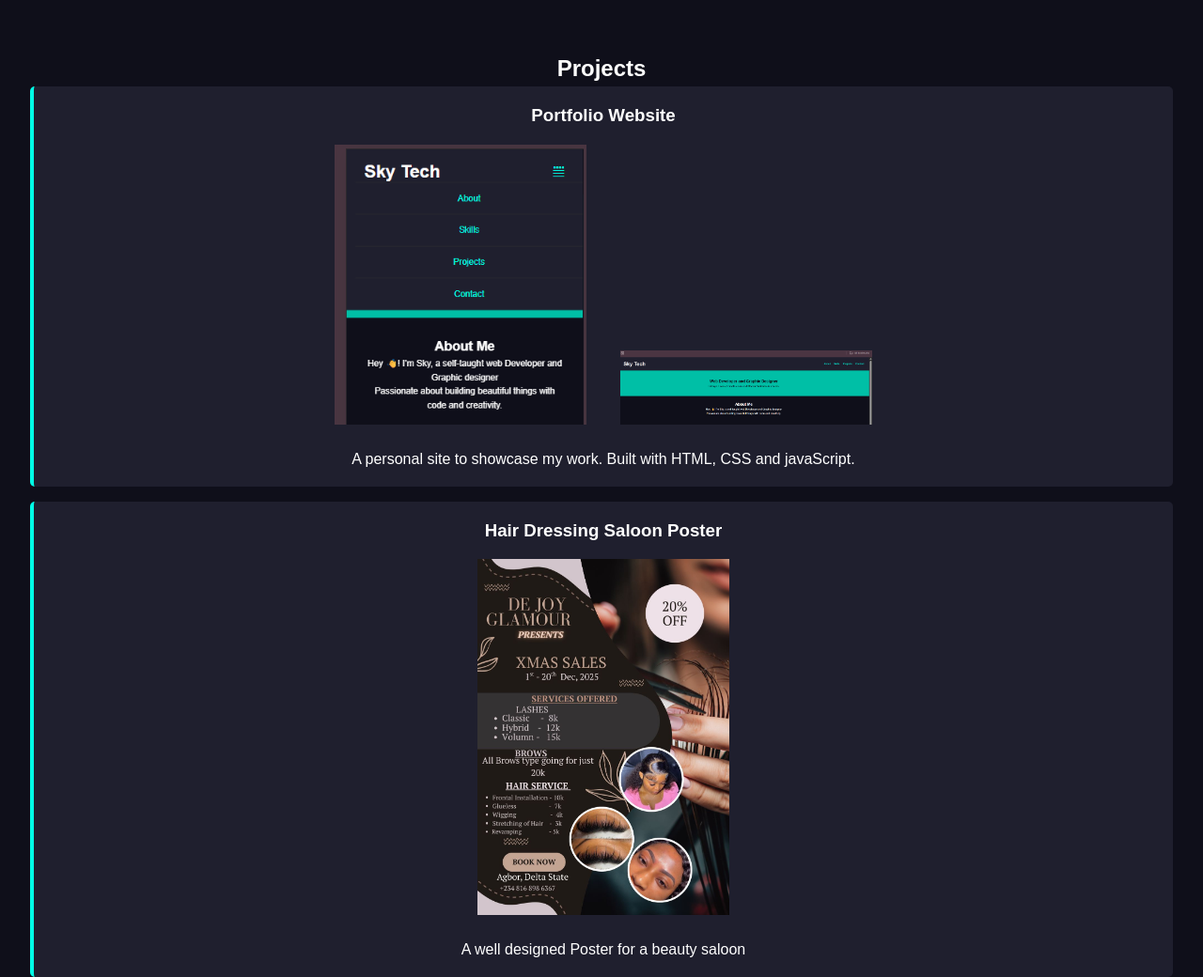
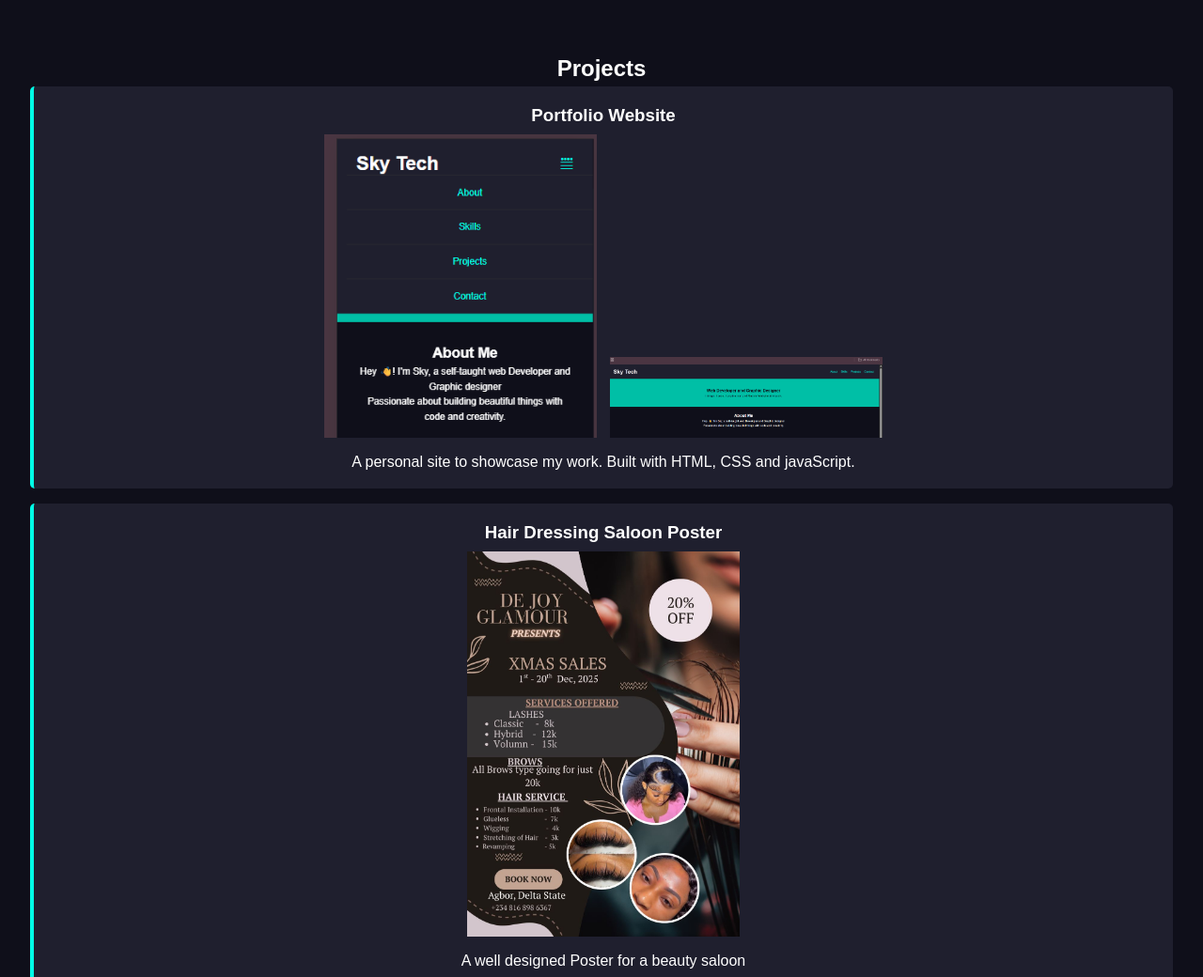
Before and after one commit to Skyghost12/sky_Tech, a plain HTML site: page index.html in a window 1280 px wide. Shown: the part 580-1620 px from the top of the page at 94% size. Drawn offline with nearby package versions, Linux system fonts and the light colour scheme.

```diff
--- a/style.css
+++ b/style.css
@@ -68,7 +68,7 @@ section{
 }
 img{
     width: 300px;
-    padding: 1rem ;
+    padding: 5px ;
 }
 
 /* button:hover{
```
